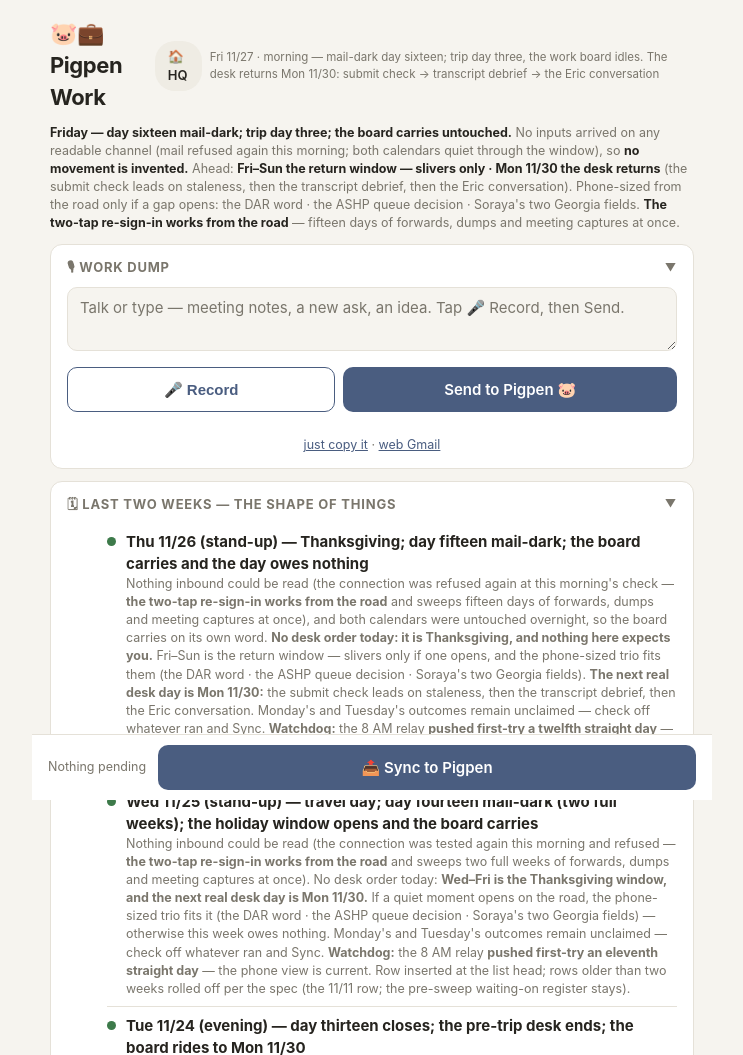
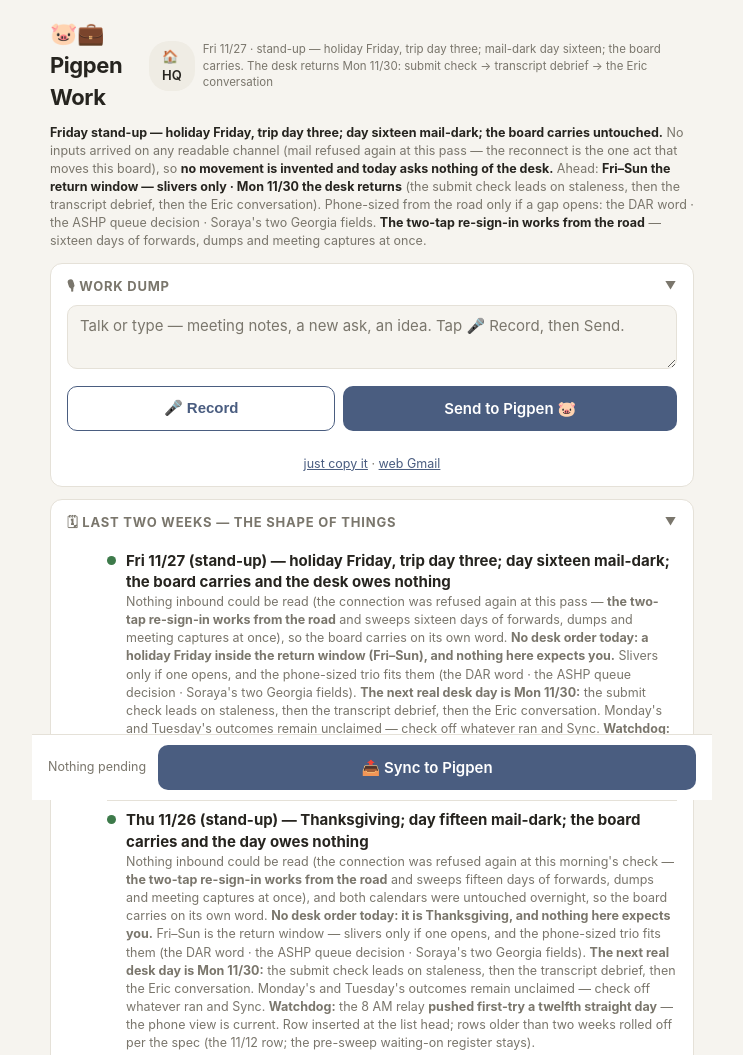
Before and after one commit to pigpenassistant/hq, a plain HTML site: page work.html in a window 1280 px wide. Shown: the top 1055 px of the page, without its empty margins (268-1011 px from the left). Drawn offline with Linux system fonts and the light colour scheme.

Commit message:
Fri 11/27 stand-up: holiday Friday, trip day three - day sixteen mail-dark; board carries, desk owes nothing; stand-up row inserted, 11/13 row rolled off; stamp+diff to stand-up frame; footer v75
Co-Authored-By: Claude Fable 5 <noreply@anthropic.com>
Claude-Session: https://claude.ai/code/session_014GiFXqegroDuaoNpE6XGmp

```diff
--- a/work.html
+++ b/work.html
@@ -85,10 +85,10 @@
   <h1>🐷💼 Pigpen Work</h1>
   <div class="hbtns">
     <a href="index.html" class="share" style="text-decoration:none">🏠 HQ</a>
-    <span class="stamp">Fri 11/27 &middot; morning &mdash; mail-dark day sixteen; trip day three, the work board idles. The desk returns Mon 11/30: submit check &rarr; transcript debrief &rarr; the Eric conversation</span>
+    <span class="stamp">Fri 11/27 &middot; stand-up &mdash; holiday Friday, trip day three; mail-dark day sixteen; the board carries. The desk returns Mon 11/30: submit check &rarr; transcript debrief &rarr; the Eric conversation</span>
   </div>
 </header>
-<div class="diff"><b>Friday &mdash; day sixteen mail-dark; trip day three; the board carries untouched.</b> No inputs arrived on any readable channel (mail refused again this morning; both calendars quiet through the window), so <b>no movement is invented.</b> Ahead: <b>Fri&ndash;Sun the return window &mdash; slivers only &middot; Mon 11/30 the desk returns</b> (the submit check leads on staleness, then the transcript debrief, then the Eric conversation). Phone-sized from the road only if a gap opens: the DAR word &middot; the ASHP queue decision &middot; Soraya&#39;s two Georgia fields. <b>The two-tap re-sign-in works from the road</b> &mdash; fifteen days of forwards, dumps and meeting captures at once.</div>
+<div class="diff"><b>Friday stand-up &mdash; holiday Friday, trip day three; day sixteen mail-dark; the board carries untouched.</b> No inputs arrived on any readable channel (mail refused again at this pass &mdash; the reconnect is the one act that moves this board), so <b>no movement is invented and today asks nothing of the desk.</b> Ahead: <b>Fri&ndash;Sun the return window &mdash; slivers only &middot; Mon 11/30 the desk returns</b> (the submit check leads on staleness, then the transcript debrief, then the Eric conversation). Phone-sized from the road only if a gap opens: the DAR word &middot; the ASHP queue decision &middot; Soraya&#39;s two Georgia fields. <b>The two-tap re-sign-in works from the road</b> &mdash; sixteen days of forwards, dumps and meeting captures at once.</div>
 
 <section id="dumpsec">
   <h2 onclick="toggle(this)">🎙 Work dump <span class="chev">▼</span></h2>
@@ -107,6 +107,7 @@
   <h2 onclick="toggle(this)">🗓 Last two weeks &mdash; the shape of things <span class="chev">&#9660;</span></h2>
   <div class="body">
   <ul>
+    <li><span class="dot g"></span><div><b>Fri 11/27 (stand-up) &mdash; holiday Friday, trip day three; day sixteen mail-dark; the board carries and the desk owes nothing</b><span class="sub">Nothing inbound could be read (the connection was refused again at this pass &mdash; <b>the two-tap re-sign-in works from the road</b> and sweeps sixteen days of forwards, dumps and meeting captures at once), so the board carries on its own word. <b>No desk order today: a holiday Friday inside the return window (Fri&ndash;Sun), and nothing here expects you.</b> Slivers only if one opens, and the phone-sized trio fits them (the DAR word &middot; the ASHP queue decision &middot; Soraya&#39;s two Georgia fields). <b>The next real desk day is Mon 11/30:</b> the submit check leads on staleness, then the transcript debrief, then the Eric conversation. Monday&#39;s and Tuesday&#39;s outcomes remain unclaimed &mdash; check off whatever ran and Sync. <b>Watchdog:</b> the 8 AM relay <b>pushed first-try a thirteenth straight day</b> &mdash; the phone view is current. Row inserted at the list head; rows older than two weeks rolled off per the spec (the 11/13 row; the pre-sweep waiting-on register stays).</span></div></li>
     <li><span class="dot g"></span><div><b>Thu 11/26 (stand-up) &mdash; Thanksgiving; day fifteen mail-dark; the board carries and the day owes nothing</b><span class="sub">Nothing inbound could be read (the connection was refused again at this morning&#39;s check &mdash; <b>the two-tap re-sign-in works from the road</b> and sweeps fifteen days of forwards, dumps and meeting captures at once), and both calendars were untouched overnight, so the board carries on its own word. <b>No desk order today: it is Thanksgiving, and nothing here expects you.</b> Fri&ndash;Sun is the return window &mdash; slivers only if one opens, and the phone-sized trio fits them (the DAR word &middot; the ASHP queue decision &middot; Soraya&#39;s two Georgia fields). <b>The next real desk day is Mon 11/30:</b> the submit check leads on staleness, then the transcript debrief, then the Eric conversation. Monday&#39;s and Tuesday&#39;s outcomes remain unclaimed &mdash; check off whatever ran and Sync. <b>Watchdog:</b> the 8 AM relay <b>pushed first-try a twelfth straight day</b> &mdash; the phone view is current. Row inserted at the list head; rows older than two weeks rolled off per the spec (the 11/12 row; the pre-sweep waiting-on register stays).</span></div></li>
     <li><span class="dot g"></span><div><b>Wed 11/25 (stand-up) &mdash; travel day; day fourteen mail-dark (two full weeks); the holiday window opens and the board carries</b><span class="sub">Nothing inbound could be read (the connection was tested again this morning and refused &mdash; <b>the two-tap re-sign-in works from the road</b> and sweeps two full weeks of forwards, dumps and meeting captures at once). No desk order today: <b>Wed&ndash;Fri is the Thanksgiving window, and the next real desk day is Mon 11/30.</b> If a quiet moment opens on the road, the phone-sized trio fits it (the DAR word &middot; the ASHP queue decision &middot; Soraya&#39;s two Georgia fields) &mdash; otherwise this week owes nothing. Monday&#39;s and Tuesday&#39;s outcomes remain unclaimed &mdash; check off whatever ran and Sync. <b>Watchdog:</b> the 8 AM relay <b>pushed first-try an eleventh straight day</b> &mdash; the phone view is current. Row inserted at the list head; rows older than two weeks rolled off per the spec (the 11/11 row; the pre-sweep waiting-on register stays).</span></div></li>
     <li><span class="dot g"></span><div><b>Tue 11/24 (evening) &mdash; day thirteen closes; the pre-trip desk ends; the board rides to Mon 11/30</b><span class="sub">Mail still unreadable (tested at this pass), so nothing inbound joined the board, and Monday&#39;s + today&#39;s outcomes remain unclaimed &mdash; check off whatever ran and Sync. Today gave the desk slivers at most (guests all day &middot; the midday appointment &middot; the pack); <b>tomorrow the Thanksgiving window opens (Wed&ndash;Fri)</b> and the next real desk day is <b>Mon 11/30</b>. The phone-sized trio rides the trip gaps (the DAR word &middot; the ASHP queue decision &middot; Soraya&#39;s two Georgia fields). <b>The re-sign-in tonight is the one work act that pays the whole trip</b> &mdash; thirteen days of forwards, dumps and meeting captures land at once. Row inserted at the list head; nothing old enough to roll off tonight.</span></div></li>
@@ -121,7 +122,6 @@
     <li><span class="dot g"></span><div><b>Wed 11/18 (stand-up) &mdash; a FULL WEEK mail-dark; the board carries on its own word; the widest morning of the week</b><span class="sub">Day seven since anything inbound could be read (<b>the Gmail re-sign-in is still the first desk act</b> &mdash; it unlocks forwards, dumps and meeting captures at once). Monday&#39;s and Tuesday&#39;s outcomes remain unclaimed; the order carries unchanged into today&#39;s window: <b>the Storylane/Seismic submit check</b> (no visible movement since 11/4) &rarr; <b>the transcript debrief</b> &rarr; <b>the Eric conversation</b> (Pocket Tintinalli FAQ &middot; ASHP FAQ &middot; AI Search priority/Asana status). Phone-sized in the gaps: the DAR word &middot; the ASHP queue decision &middot; Soraya&#39;s two Georgia fields. Day shape: <b>clear to ~2:45 &mdash; the week&#39;s widest desk window</b> (the 9:30 came off the calendar Tuesday evening; canceled or moved is a word); commits 3:00&ndash;4:00 and 6:00&ndash;8:00. <b>Watchdog:</b> the 8 AM relay <b>pushed first-try a third straight morning</b> &mdash; the phone view is current. Row inserted at the list head; rows older than two weeks rolled off per the spec (the 11/4 row; the pre-sweep waiting-on register stays).</span></div></li>
     <li><span class="dot g"></span><div><b>Tue 11/17 (stand-up) &mdash; desk day two, the short one; mail dark a sixth morning, so the board still carries on its own word</b><span class="sub">Nothing inbound could be read (<b>the Gmail re-sign-in is still the first desk act</b>). Monday&#39;s outcomes are unclaimed either way: whether the <b>submit check</b>, the <b>transcript debrief</b> and the <b>Eric conversation</b> ran is yours to say &mdash; a word or a Dump: work rolls this board honestly. Today&#39;s frame: <b>the working window runs to about 2:30, then the day commits 3:00&ndash;8:00</b>; the order carries unchanged into the window. Phone-sized in the gaps: the DAR word &middot; the ASHP queue decision &middot; Soraya&#39;s two Georgia fields. <b>Watchdog:</b> the 8 AM relay <b>pushed first-try a second straight morning</b> &mdash; the phone view is current. Row inserted at the list head; rows older than two weeks rolled off per the spec (the 11/2&ndash;11/3 rows; the pre-sweep waiting-on register stays).</span></div></li>
     <li><span class="dot g"></span><div><b>Mon 11/16 (stand-up) &mdash; the desk reopens; mail dark a fifth morning, so the board carries on its own word</b><span class="sub">Nothing inbound could be read (<b>the Gmail re-sign-in is still the first desk act</b> &mdash; it unlocks every work channel at once: forwards, dumps, meeting captures). Desk order unchanged: <b>the Storylane/Seismic submit check</b> (staleness long crossed; unverifiable from here) &rarr; <b>the transcript debrief</b> &rarr; <b>the Eric conversation</b> (Pocket Tintinalli FAQ &middot; ASHP FAQ &middot; AI Search priority/Asana status). Phone-sized in the gaps: the DAR word &middot; the ASHP queue decision &middot; Soraya&#39;s two Georgia fields. Day shape: desk to about 4:45, evening committed from 5:00; <b>Tuesday commits 3:00&ndash;8:00</b>, so the week&#39;s shipping windows are today and Tuesday morning. <b>Watchdog:</b> this morning&#39;s 8 AM relay <b>PUSHED on the first try &mdash; the twenty-denial streak is over</b> and the phone view is current for the first time in three weeks. Row inserted at the list head; rows older than two weeks rolled off per the spec (the 11/1 and late-October rows; the pre-sweep waiting-on register stays).</span></div></li>
-    <li><span class="dot a"></span><div><b>Fri 11/13 (midday refresh) &mdash; away day two, home tonight; mail dark a second day; the board carries to Monday</b><span class="sub"><b>The Gmail connection needs a re-sign-in (this morning&#39;s check was refused outright), so no work channel could be read &mdash; a silent day here is about the dark watch, not the work inbox.</b> No Friday stand-up board shipped (the 9:15 pass left no trace), so this refresh rolls the page. Unchanged, riding to <b>MONDAY 11/16, the first real desk day:</b> <b>the Storylane/Seismic submit check</b> (staleness long crossed; unverifiable from here) &middot; <b>the transcript debrief</b> &middot; <b>the Eric conversation</b> (Pocket Tintinalli FAQ &middot; ASHP FAQ &middot; AI Search priority/Asana status). Phone-sized from the road: the DAR word &middot; the ASHP queue decision &middot; Soraya&#39;s two Georgia fields. <b>Watchdog:</b> the 8 AM relay was push-denied an <b>EIGHTEENTH consecutive morning</b>; this midday refresh ships the catch-up for both pages. Row inserted at the list head.</span></div></li>
     <li><span class="dot a"></span><div><b>Waiting on people:</b> <b>[Swept 10/14: the Chris talking points, the Springer set, the Fuster package, Kay&#39;s materials and the renewal docs were all among the items you cleared on the checklist — done vs dropped pending your word; the lines below stand as the pre-sweep record. Still live: the Eric check-in, in This week.]</b> <b>Chris — talking points for the Fuster reel + flyer</b> (promised after the 10/2 call, twelve days — the thing your reel waits on) · Chris — whether the author is presenting at the November meeting · Scott — the week-of email + social posts (his action points from the call) · Eric — back since Monday, holds the August meeting notes · <b>the Springer team, from the 9/9 prep call:</b> their notes · the author shortlist (they named three on the call; the fuller list is coming) · the per-track demo grid · Joe M.&#39;s content video — all thirty-four days silent; if you asked in person on the trip, one word flips these to &quot;expected&quot; — plus Chris T.&#39;s operational follow-up and their slide previews · Mike W. + Chris T. — the lanes answer (asked 8/25, day 48) · Melanie A. — the equivalency spreadsheet + Chris T. — the vetted author list (both promised 8/26) · Kay — the Tintinalli materials (deck, quotes, persona slides, app-icon photo, revised cover, SharePoint link) · Teresa (regional content) · the editors (renewal docs)</div></li>
   </ul>
   </div>
@@ -184,7 +184,7 @@
   </div>
 </section>
 
-<footer>Pigpen Work v74 · McGraw Hill only · updates when you feed it — checks stick on this device, Sync tells Pigpen</footer>
+<footer>Pigpen Work v75 · McGraw Hill only · updates when you feed it — checks stick on this device, Sync tells Pigpen</footer>
 
 <div id="syncbar">
   <span id="pending">Nothing pending</span>
```
